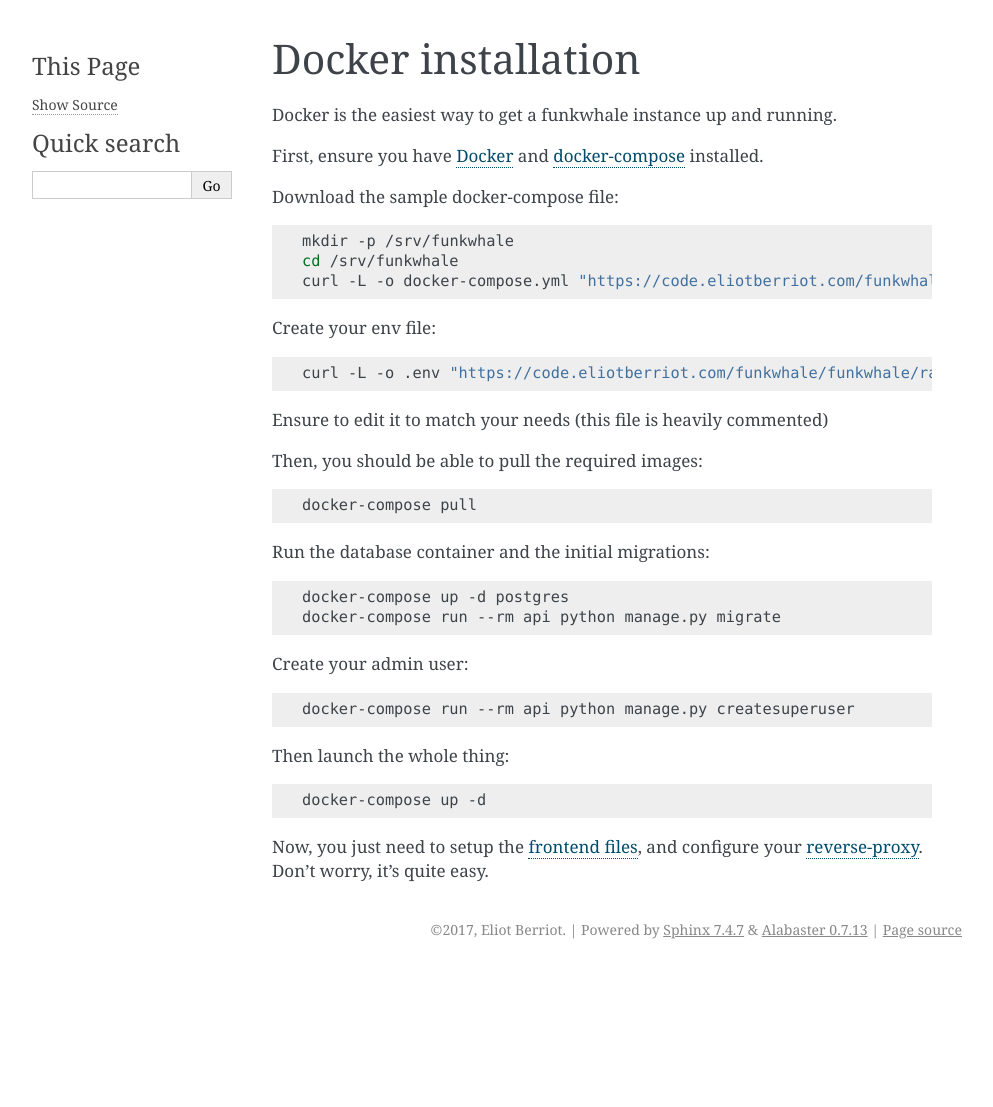
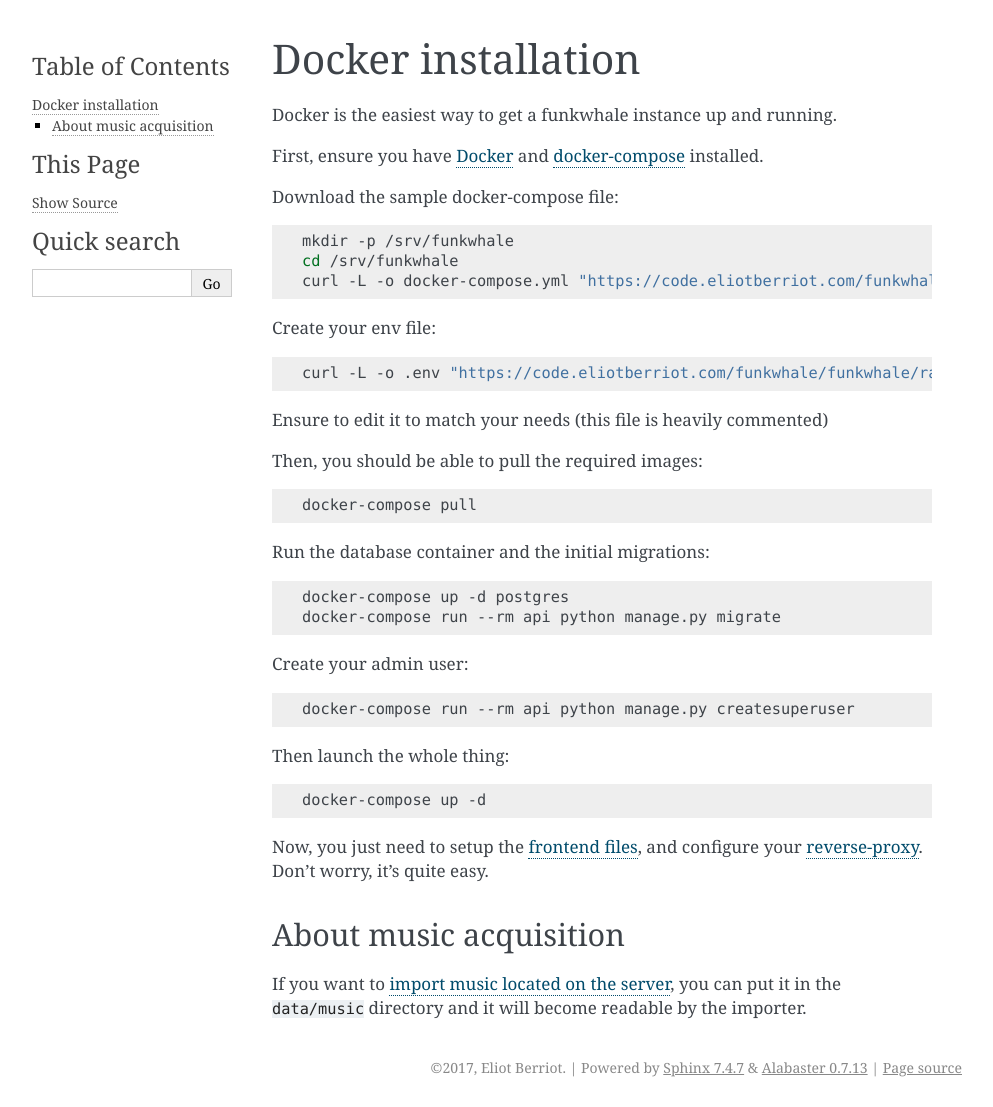
Before and after one commit to RYGhub/funkwhale, a Sphinx documentation site: the page built from docs/installation/docker.rst, in a window 1280 px wide. Shown: the whole page, without its empty margins (148-1141 px from the left). Built offline with Sphinx 7.4.7, drawn with Linux system fonts in a browser that asks for light colours; before the commit the page ends 969 px from its top, so only the background shows below that.

Commit message:
Added documentation about music acquisition

```diff
--- a/docs/index.rst
+++ b/docs/index.rst
@@ -13,7 +13,7 @@
 
    features
    installation/index
-
+   importing-music
 
 
 Indices and tables
--- a/docs/installation/docker.rst
+++ b/docs/installation/docker.rst
@@ -47,3 +47,8 @@
     docker-compose up -d
 
 Now, you just need to setup the :ref:`frontend files <frontend-setup>`, and configure your :ref:`reverse-proxy <reverse-proxy-setup>`. Don't worry, it's quite easy.
+
+About music acquisition
+-----------------------
+
+If you want to :doc:`import music located on the server </importing-music>`, you can put it in the ``data/music`` directory and it will become readable by the importer.
```
Also changed, not shown: docs/importing-music.rst (added, +40 -0 lines), 2 other files.
